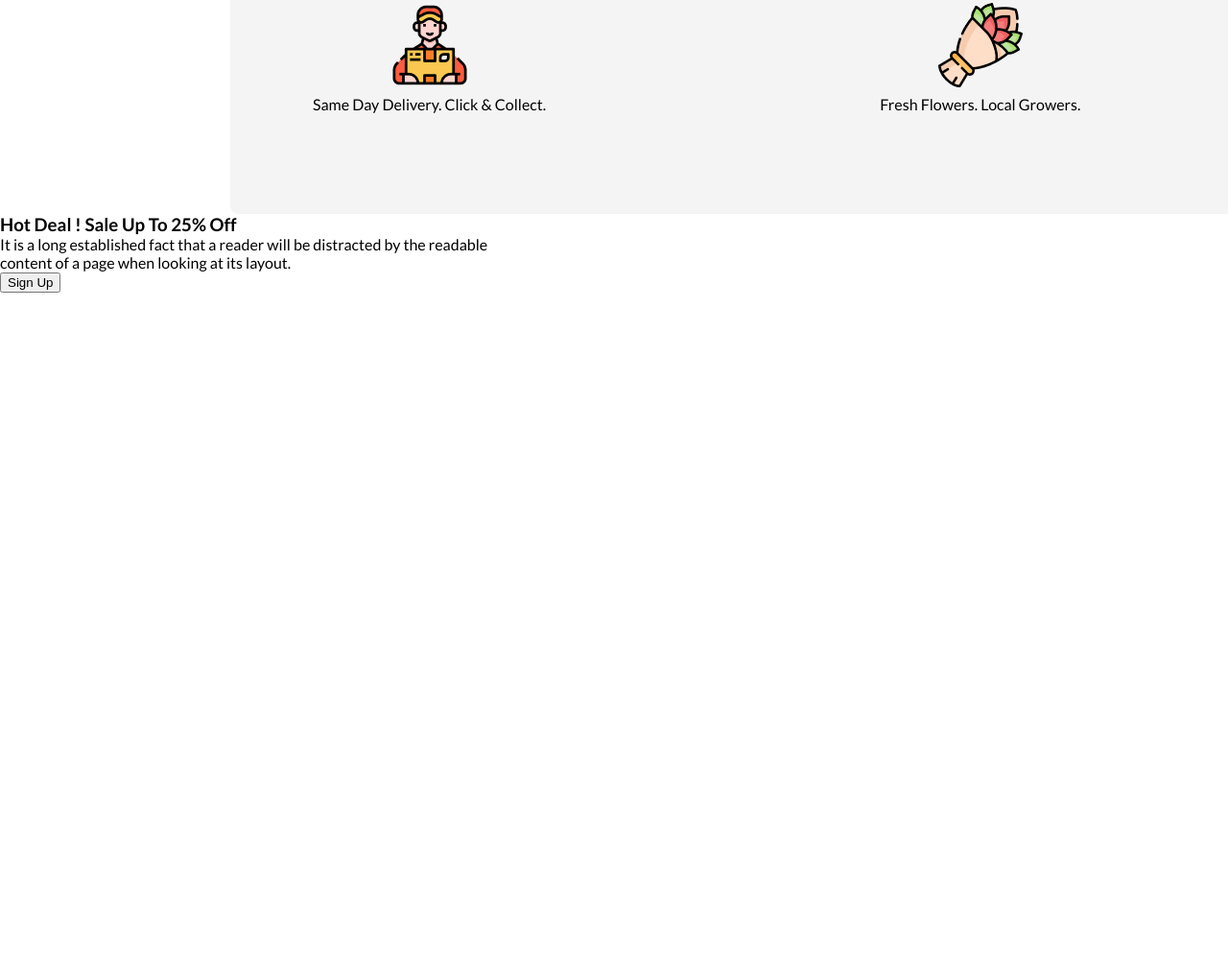
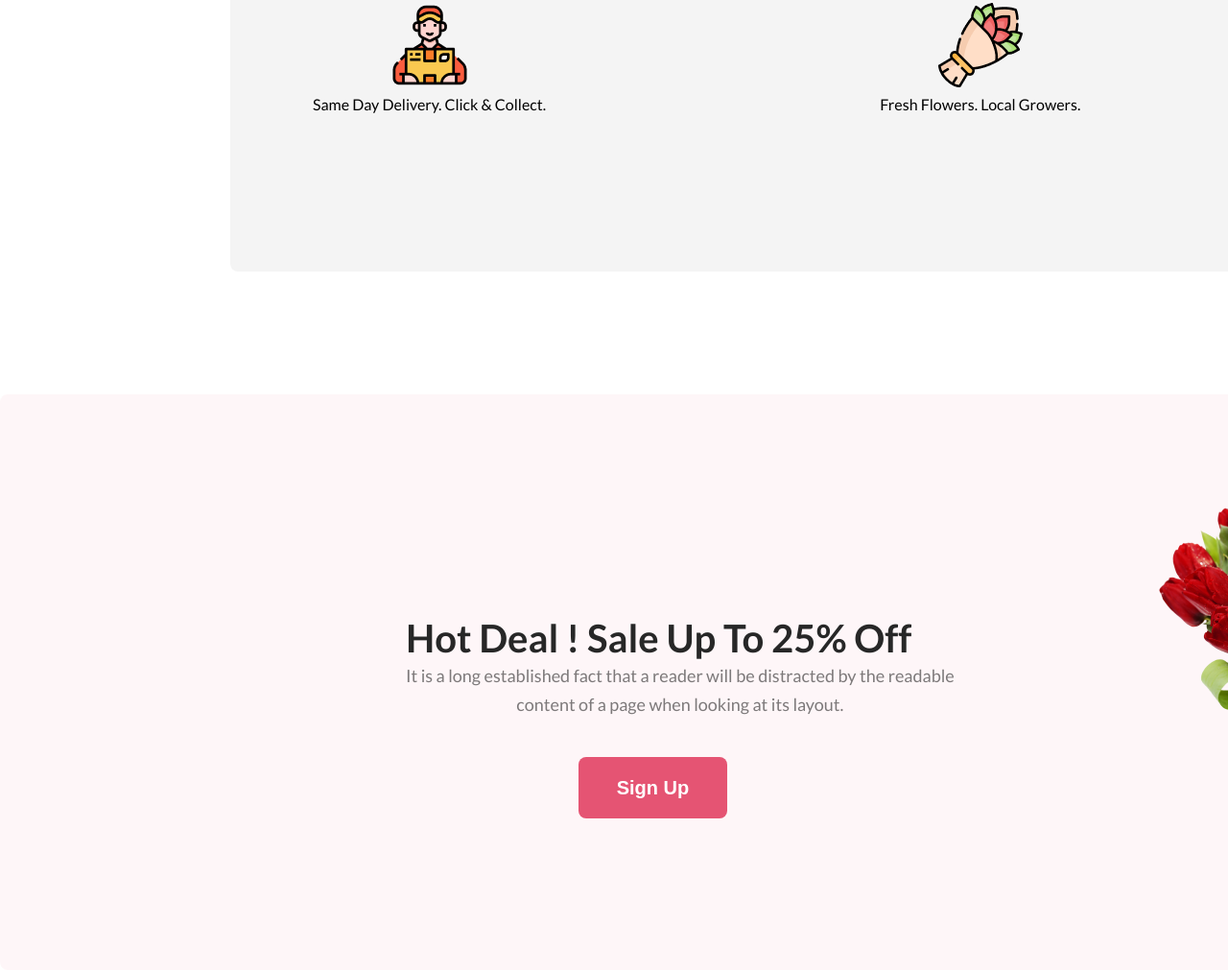
Before and after one commit to arafatah/Flower-First-Assignment, a plain HTML site: page index.html in a window 1280 px wide. Shown: the part 2199-3210 px from the top of the page at 96% size. Before the commit the page ends 2504 px from the top, so only its background shows below. Drawn offline with Linux system fonts and the light colour scheme.

Commit message:
Section-2 added

```diff
--- a/index.html
+++ b/index.html
@@ -20,7 +20,8 @@
             </strong>
             <p class="header-description">It is a long established fact that a reader will be distracted by the readable
                 <br>content of a page when looking at its layout. The point of using Lorem Ipsum is <br>that it has a
-                more-or-less normal distribution of letters.</p>
+                more-or-less normal distribution of letters.
+            </p>
             <button class="header-btn">Shop Now</button>
         </div>
     </header>
@@ -63,9 +64,12 @@
 
         <div class="section-2">
             <h3 class="sec-title">Hot Deal ! Sale Up To 25% Off</h3>
-                <p class="sec-description">It is a long established fact that a reader will be distracted by the readable <br>content of a page when looking at its layout.</p>
+            <div class="text-box"></div>
+            <p class="sec-description">It is a long established fact that a reader will be distracted by the readable
+                <br>content of a page when looking at its layout.</p>
                 <button class="sec-btn">Sign Up</button>
         </div>
+
 
 
     </main>
--- a/style/style.css
+++ b/style/style.css
@@ -149,7 +149,7 @@ body {
 .optional{
 
     width: 1280px;
-    height: 220px;
+    height: 280px;
     margin-left: 240px;
     margin-top: 195px;
     border-radius: 8px;
@@ -172,3 +172,51 @@ body {
 /* optional end */
 
 /* section-2 start */
+
+.section-2{
+    width: 1922px;
+    height: 600px;
+    flex-shrink: 0;
+    border-radius: 8px;
+    background: rgba(229, 84, 115, 0.05);
+    margin-top: 128px;
+    background-image: url(../image/pngwing\ 8.png);
+    background-repeat: no-repeat;
+    background-position: 75%;
+}
+
+.sec-title{
+    color: #272727;
+    font-size: 40px;
+    font-style: normal;
+    font-weight: 800;
+    line-height: normal;
+    padding-top: 230px;
+    margin-left: 423px;
+}
+
+.sec-description{
+    color: rgba(39, 39, 39, 0.60);
+    font-size: 18px;
+    font-style: normal;
+    font-weight: 400;
+    line-height: 30px;
+    margin-left: 423px;
+    position: absolute;
+    text-align: center;
+}
+
+.sec-btn{
+    width: 155px;
+    height: 64px;
+    border-radius: 8px;
+    background: #E55473;
+    color: #FFF;
+    font-size: 20px;
+    font-style: normal;
+    font-weight: 700;
+    line-height: normal;
+    border-style: none;
+    margin-left: 603px;
+    margin-top: 100px;
+}
```
Lines whose indentation alone changed are shown as unchanged.
